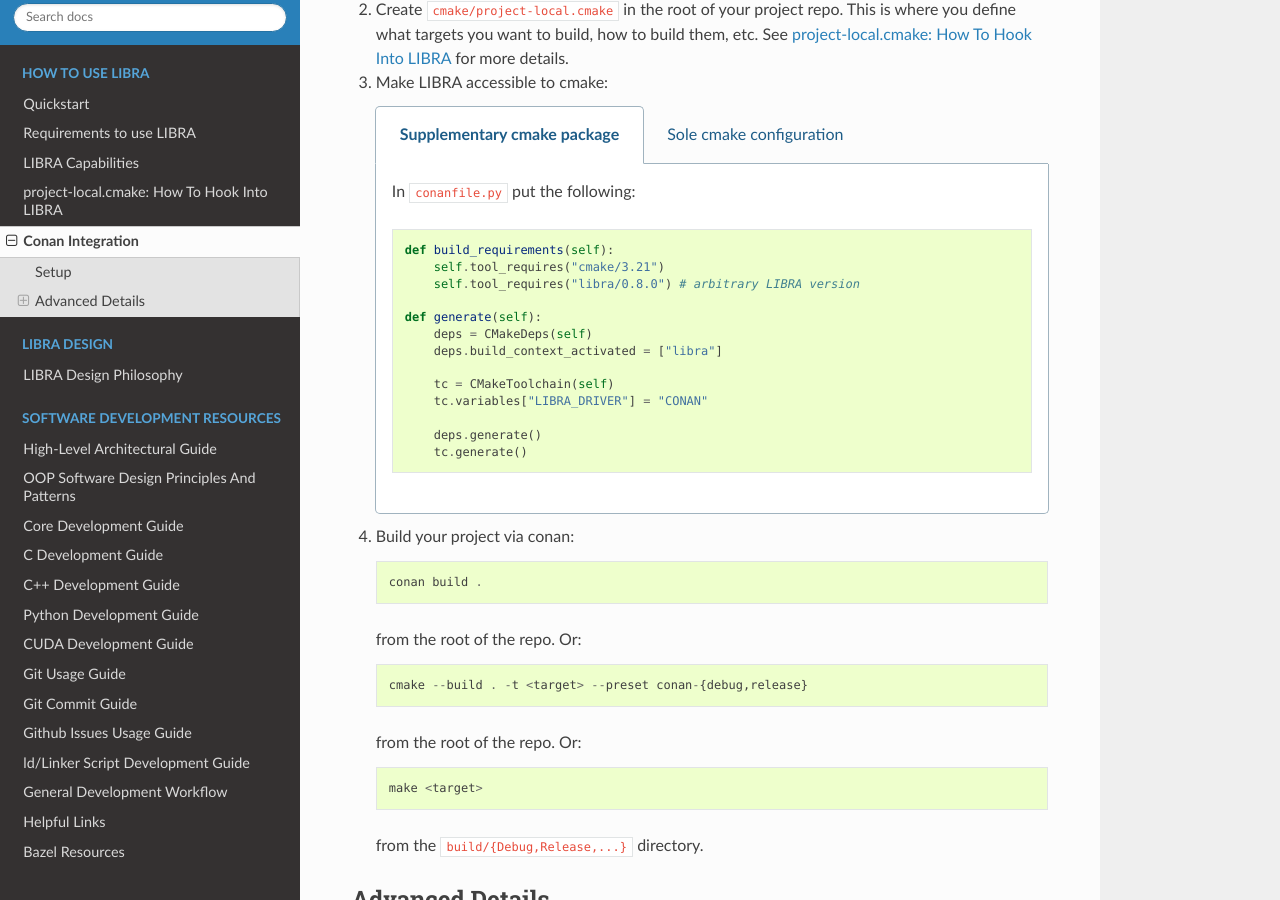
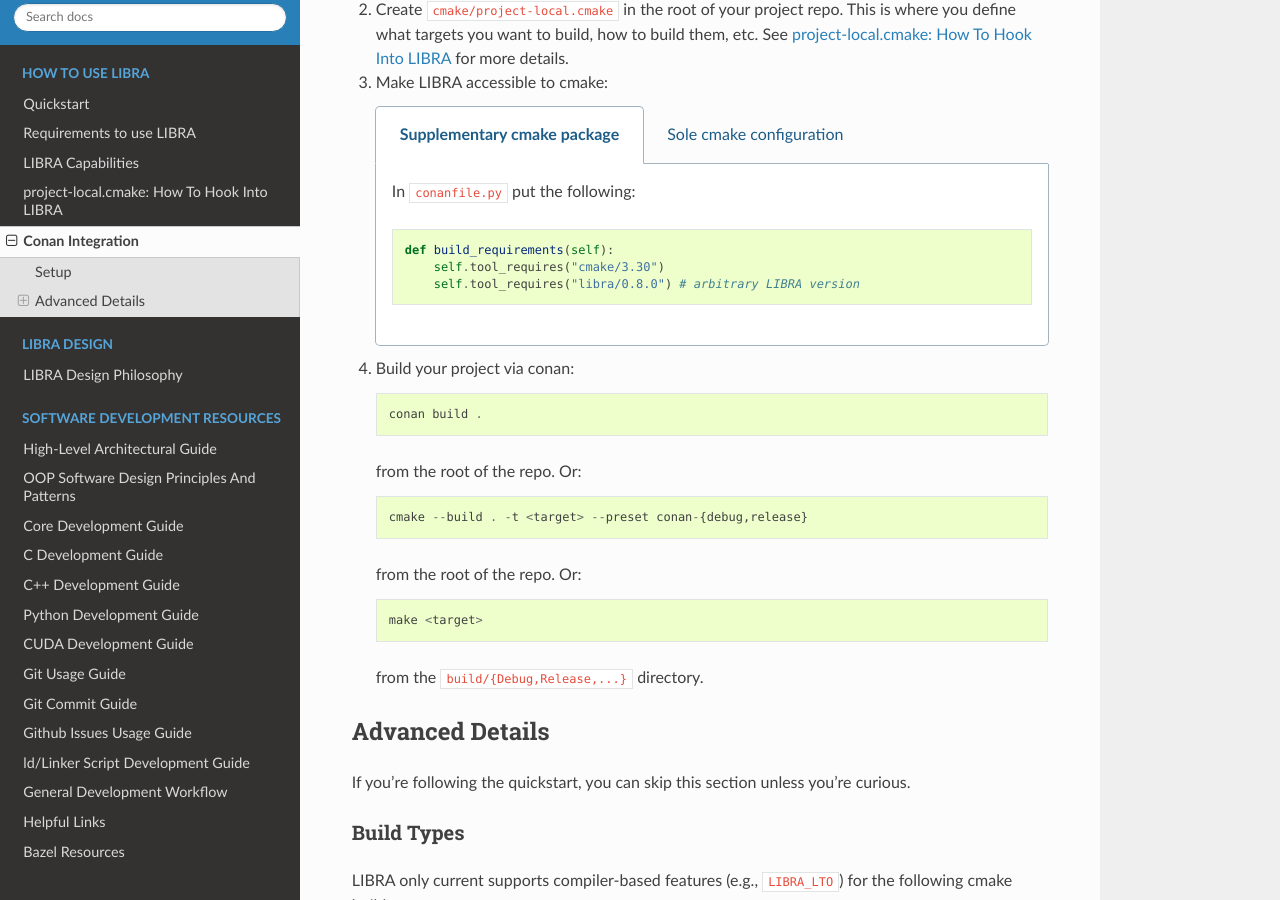
Before and after one commit to jharwell/libra, a Sphinx documentation site: the page built from docs/usage/conan.rst, in a window 1280 px wide and 900 px high, scrolled down 689 px. Built offline with Sphinx 7.4.7 and the Read the Docs theme 3.1.0, drawn with Linux system fonts in a browser that asks for light colours; the version number could not be read and is left out.

Commit message:
enh(#56): Make conan the default if it is detected
- Also bake in usage of {.clang-format, .clang-tidy} which come with LIBRA--a
  neat way to avoid having to link/copy the same files around multiple repos using
  LIBRA! "

```diff
--- a/docs/index.rst
+++ b/docs/index.rst
@@ -42,6 +42,10 @@
 - As a stand-alone cmake framework, including packaging, versioning,
   installation, and deployment.
 
+The first flavor is preferred, as it is more scalable, and sticks to the single
+responsibility principle. When possible, LIBRA will detect if it is running
+under e.g., conan, and configure itself accordingly.
+
 This documentation has 3 parts, listed in probable descending order of interest:
 
 .. toctree::
--- a/docs/usage/conan.rst
+++ b/docs/usage/conan.rst
@@ -52,26 +52,12 @@
          In ``conanfile.py`` put the following::
 
            def build_requirements(self):
-               self.tool_requires("cmake/3.21")
+               self.tool_requires("cmake/3.30")
                self.tool_requires("libra/0.8.0") # arbitrary LIBRA version
-
-           def generate(self):
-               deps = CMakeDeps(self)
-               deps.build_context_activated = ["libra"]
-
-               tc = CMakeToolchain(self)
-               tc.variables["LIBRA_DRIVER"] = "CONAN"
-
-               deps.generate()
-               tc.generate()
 
       .. group-tab:: Sole cmake configuration
 
-         In ``conanfile.py`` put the following::
-
-           def generate(self):
-               tc = CMakeToolchain(self)
-               tc.variables["LIBRA_DRIVER"] = "CONAN"
+         Nothing to do!
 
 #. Build your project via conan::
 
```
Also changed, not shown: conanfile.py (+16 -1 lines), docs/usage/project-local.rst (+12 -0 lines), 8 other files.
